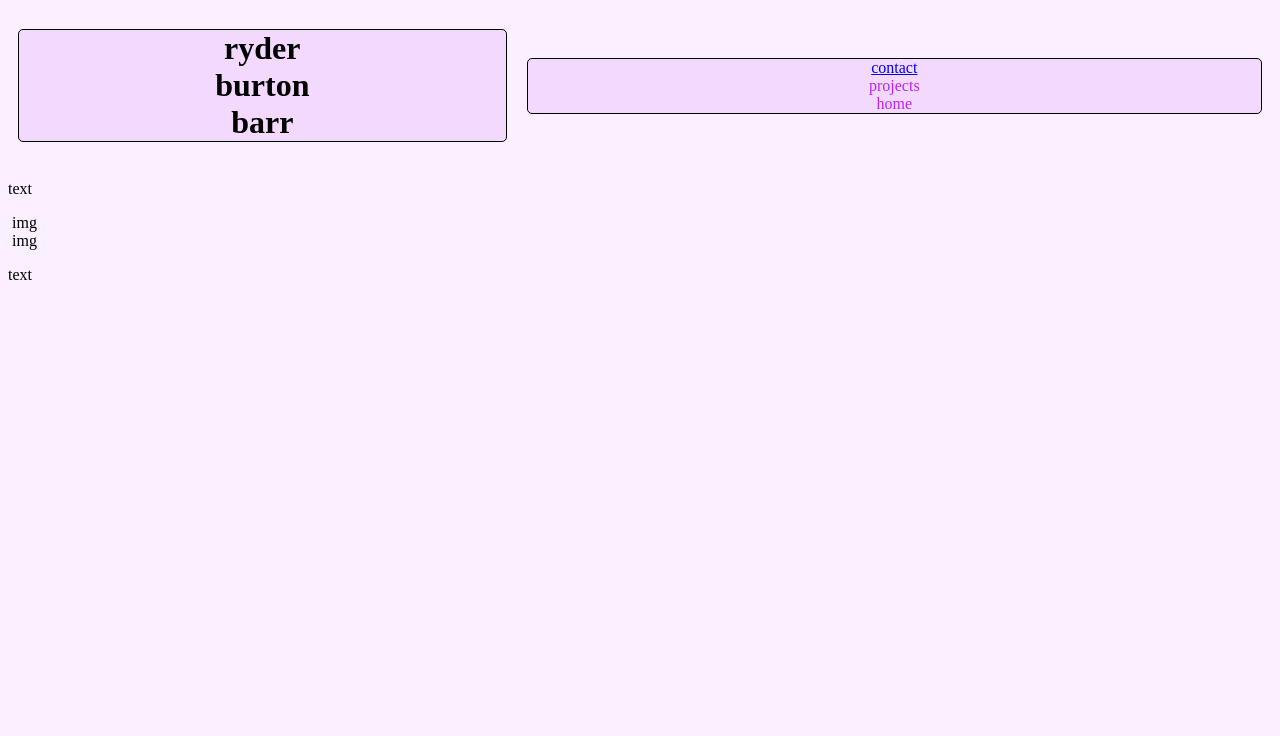
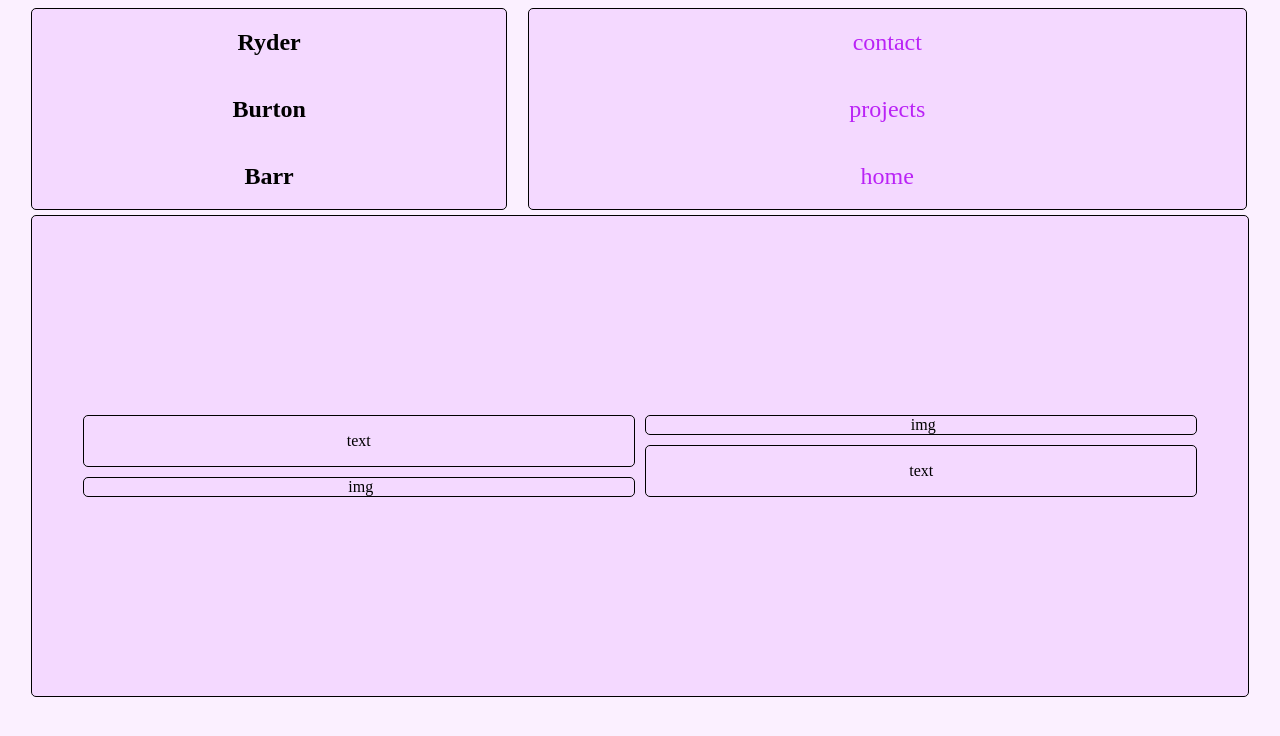
Before and after one commit to RyderBarr/Portfolio, a plain HTML site: page aboutMe.html in a window 1280 px wide. Drawn offline with Linux system fonts and the light colour scheme.

Commit message:
aBOUT ME PArt 2

```diff
--- a/aboutMe.html
+++ b/aboutMe.html
@@ -14,25 +14,37 @@
 
         <header>
 
-            <h1>
+            <section>
 
-                ryder
-                <br>
-                burton
-                <br>
-                barr
+                    <h1>Ryder</h1>
 
-            </h1>
+                    <h1>Burton</h1>
+
+                    <h1>Barr</h1>
+
+            </section>
+
+            <nav>
 
                 <div>
 
                     <a href="./contact.html">contact</a>
-                <br>
-                <a herf="./projects.html">projects</a>
-                <br>
-                <a herf="./index.html">home</a>
 
                 </div>
+
+                <div>
+
+                    <a href="./projects.html">projects</a>
+
+                </div>
+
+                <div>
+
+                    <a href="./index.html">home</a>
+
+                </div>
+
+            </nav>
 
 
         </header>
@@ -41,25 +53,49 @@
 
             <section>
 
+                <div>
+
                     <p>
+
                         text
+
                     </p>
 
+                </div>
+
+                <div>
+
                     <img>
+
                         img
+
                     </img>
+
+                </div>
 
             </section>
 
             <section>
 
+                <div>
+
                     <img>
+
                         img
+
                     </img>
 
+                </div>
+
+                <div>
+
                     <p>
+
                         text
+
                     </p>
+
+                </div>
 
             </section>
 
--- a/aboutMe.scss
+++ b/aboutMe.scss
@@ -9,35 +9,105 @@ body
     display: flex;
     flex-direction: column;
     background-color: $firstColor;
+    justify-content: center;
+    align-items: center;
 
     header
     {
 
         display: flex;
         flex-direction: row;
-        justify-content: space-around;
+        justify-content: space-between;
         align-items: center;
+        width: 95vw;
 
-        h1
+        section
         {
-            width: 38vw;
 
+            display: flex;
+            flex-direction: column;
+            align-items: center;
+            justify-content: space-evenly;
+            min-height: 25vh;
+            height: auto;
+            width: 39%;
             border: 1px solid black;
             border-radius: 5px;
             background-color: $secondColor;
-            text-align: center;
+
+
+            h1
+            {
+
+                text-align: center;
+
+            }
 
         }
 
-        div
+        nav
         {
 
-            width: 58%;
+            display: flex;
+            flex-direction: column;
+            align-items: center;
+            justify-content: space-evenly;
+            min-height: 25vh;
+            height: auto;
+            width: 59%;
             border: 1px solid black;
             border-radius: 5px;
             background-color: $secondColor;
-            color: $fourthColor;
-            text-align: center;
+
+            a
+            {
+
+                font-size: 1.5em;
+                text-decoration: none;
+                color: $fourthColor;
+                text-align: center;
+                margin-block-start: 0.83em;
+                margin-block-end: 0.83em;
+                display: block;
+
+            }
+
+        }
+
+    }
+
+    main
+    {
+
+        background: $secondColor;
+        border: 1px solid black;
+        border-radius: 5px;
+        width: 95vw;
+        margin: 5px 0px;
+        display: flex;
+        flex-direction: row;
+        justify-content: center;
+        align-items: center;
+        min-height: 60vh;
+
+        section
+        {
+
+            display: flex;
+            flex-direction: column;
+            justify-content: space-around;
+            align-items: center;
+
+            div
+            {
+
+                border: 1px solid black;
+                width: 43vw;
+                margin: 5px;
+                border-radius: 5px;
+                text-align: center;
+
+            }
 
         }
 
```
Also changed, not shown: styles/css/aboutMe.css, styles/css/aboutMe.min.css, 2 other files. Lines whose indentation alone changed are shown as unchanged.
